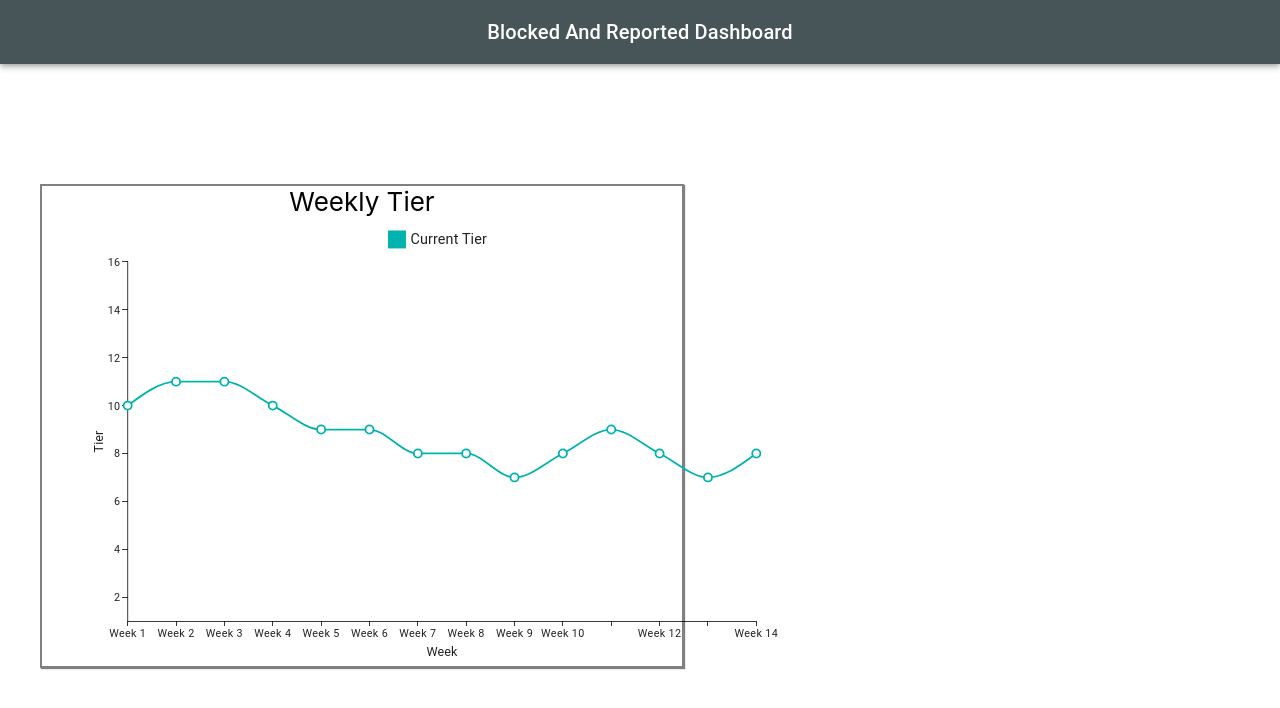
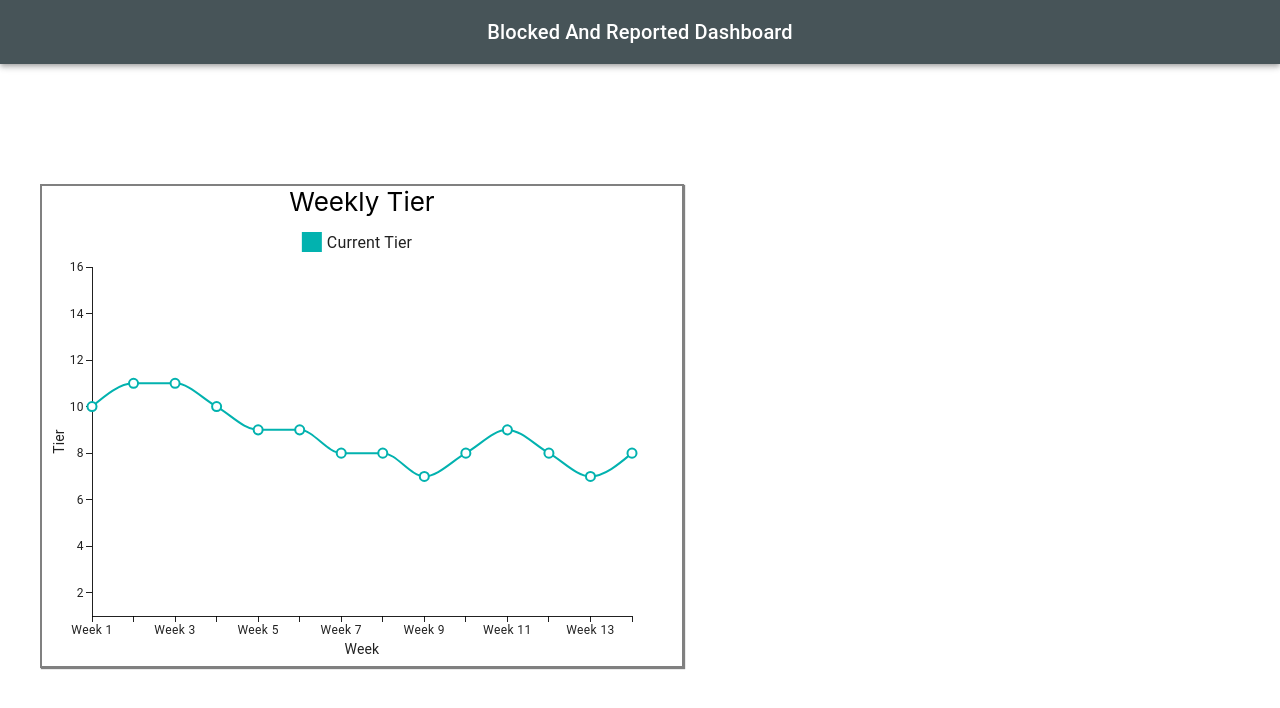
Before and after one commit to SamWorrod/blocked-and-reported, a React (Create React App) app: page / in a window 1280 px wide. Shown: the top 708 px of the page. Built offline with nearby package versions, Linux system fonts and the light colour scheme.

Commit message:
removing height and width from line chart

```diff
--- a/src/App.js
+++ b/src/App.js
@@ -48,8 +48,6 @@ function App() {
           </div>
 
           <LineChart
-            width={800}
-            height={500}
             series={[
               { data: generateTiers(), label: 'Current Tier' },
             ]}
```
